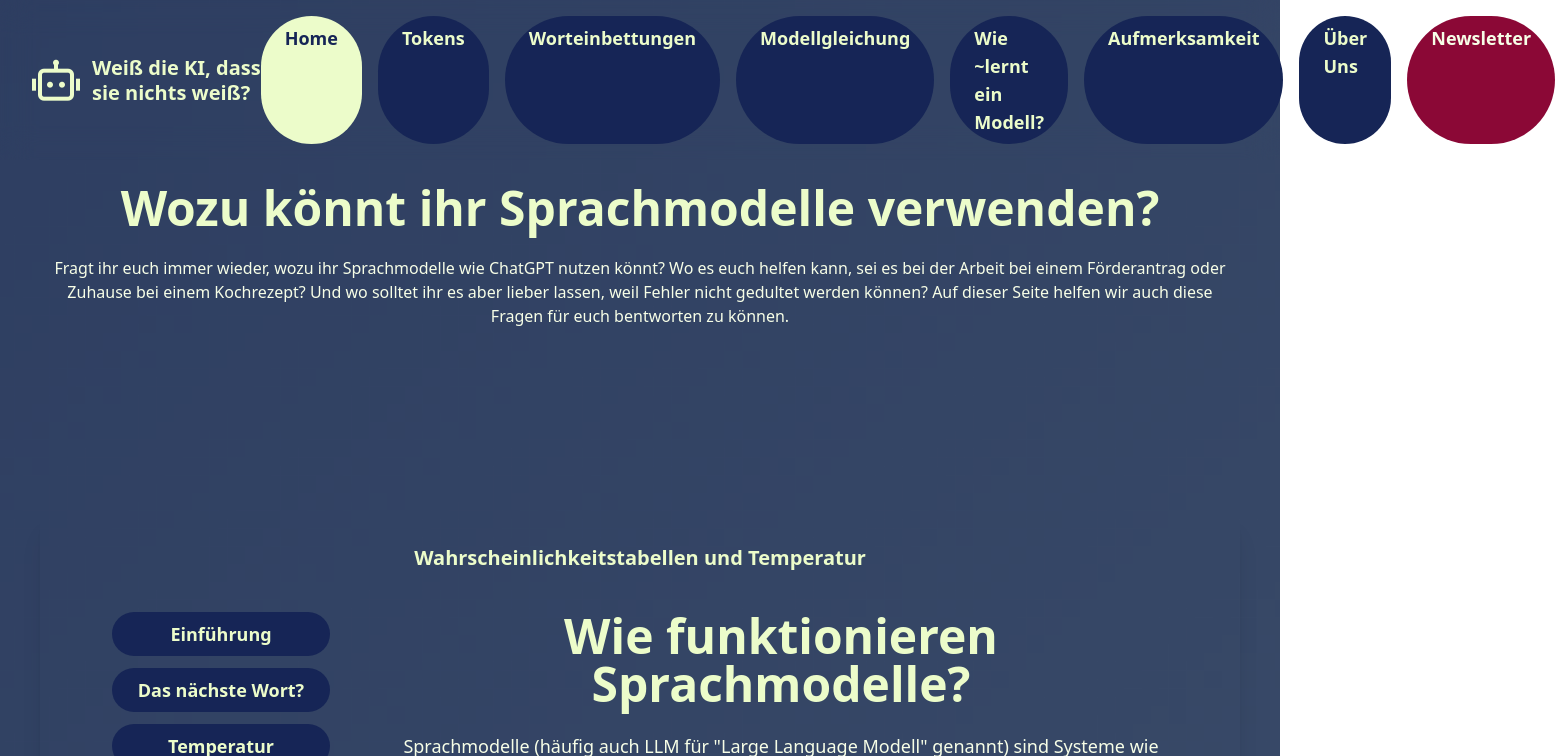
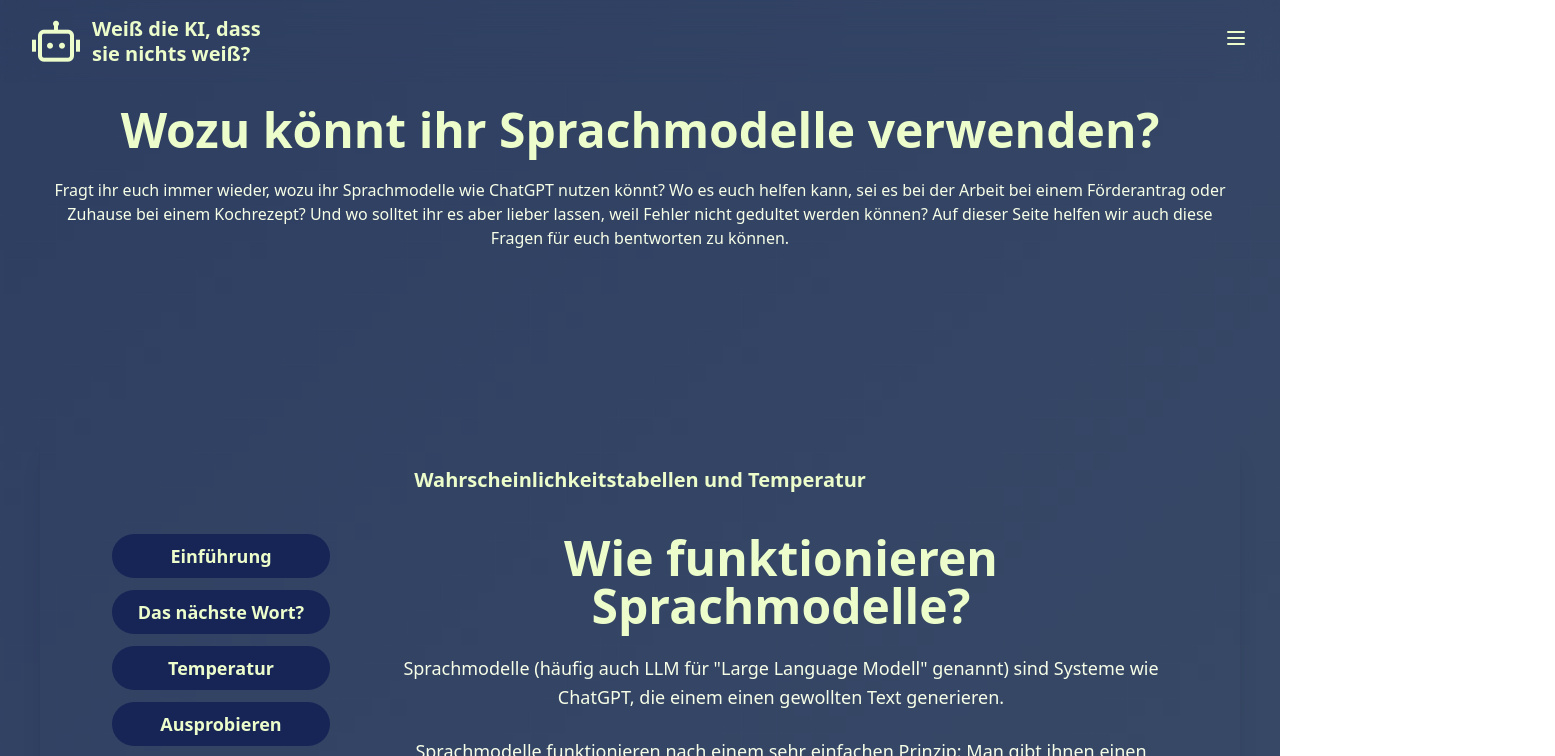
Before and after one commit to TNattermann/weiss-die-ki-dass-sie-nichts-weiss-frontend, a React (Vite) app: page / in a window 1280 px wide. Shown: the top 756 px of the page, 1555 px wide, since content can reach past the window. Built offline with nearby package versions, Linux system fonts and the light colour scheme.

Commit message:
moved navbar to dropdown

```diff
--- a/src/components/Navbar.tsx
+++ b/src/components/Navbar.tsx
@@ -1,6 +1,6 @@
-import { useState } from "react";
-import { NavLink } from "react-router-dom";
-import { Menu, X } from "lucide-react";
+import {useState} from "react";
+import {NavLink} from "react-router-dom";
+import {Menu, X} from "lucide-react";
 
 interface NavItem {
     to: string;
@@ -8,13 +8,15 @@ interface NavItem {
 }
 
 const navItems: NavItem[] = [
-    { to: '/', label: 'Home' },
-    { to: '/tokeninfo', label: 'Tokens' },
-    { to: '/wordembeddings', label: 'Worteinbettungen' },
-    { to: "/modellgleichung", label: "Modellgleichung" },
-    { to: '/networkLearning', label: 'Wie ~lernt ein Modell?' },
-    { to: '/attention', label: 'Aufmerksamkeit' },
-    { to: '/aboutus', label: 'Über Uns' }
+    {to: '/', label: 'Startseite'},
+    {to: '/TODO', label: 'Was passiert, wenn ich ChatGPT benutze?'},
+    {to: '/tokeninfo', label: 'Weiß ChatGPT, was eine Brombeere ist?'},
+    {to: '/wordembeddings', label: 'Wieso sind die Texte von ChatGPT so gut?'},
+    {to: "/modellgleichung", label: "Wie funktioniert das mit diesem Neuronalen Netzwerk?"},
+    {to: '/networkLearning', label: 'Wie wurde ChatGPT gebaut?'},
+    {to: '/attention', label: 'Versteht ChatGPT mich?'},
+    {to: '/TODO2', label: 'Buch Download'},
+    {to: '/aboutus', label: 'Über Uns'}
 ];
 
 function Navbar() {
@@ -25,61 +27,34 @@ function Navbar() {
             <div className="flex items-center justify-between w-full px-4 sm:px-6 lg:px-8">
                 <div className="flex-shrink-0">
                     <NavLink to="/" className="flex items-center space-x-3">
-            <i className="ri-robot-2-line text-5xl text-primary" />
+                        <i className="ri-robot-2-line text-5xl text-primary"/>
                         <h1 className="text-xl font-bold text-primary leading-tight">
                             Weiß die KI, dass
-              <br />
+                            <br/>
                             sie nichts weiß?
                         </h1>
                     </NavLink>
                 </div>
 
-        <div className="hidden md:flex flex-grow justify-center space-x-4">
-          {navItems.map(({ to, label }) => (
-            <NavLink
-              key={to}
-              to={to}
-              className={({ isActive }) =>
-                `bg-primary-container text-on-primary-container rounded-full px-6 py-2 text-lg font-semibold transition-all duration-300 ease-in-out hover:brightness-110 hover:shadow-lg ${
-                  isActive
-                    ? "bg-primary-container-selected text-on-primary-container-selected"
-                    : ""
-                }`
-              }
-            >
-              {label}
-            </NavLink>
-          ))}
-
-          <NavLink
-            to=""
-            className="bg-error-container text-on-error-container rounded-full px-6 py-2 text-lg font-semibold transition-all duration-300 ease-in-out hover:brightness-110 hover:shadow-lg"
-          >
-            Newsletter
-          </NavLink>
-        </div>
-
-        {/* Mobile menu button (sichtbar bei kleinen Screens) */}
-        <div className="md:hidden ml-auto">
+                <div className="ml-auto">
                     <button
                         onClick={() => setIsMenuOpen(!isMenuOpen)}
                         className="text-primary hover:text-primary-container focus:outline-none"
                     >
-            {isMenuOpen ? <X size={24} /> : <Menu size={24} />}
+                        {isMenuOpen ? <X size={24}/> : <Menu size={24}/>}
                     </button>
                 </div>
             </div>
 
-      {/* Mobile Navigation */}
             {isMenuOpen && (
-        <div className="md:hidden px-4 pt-2 pb-4 mt-4">
+                <div className="px-4 pt-2 pb-4 mt-4">
                     <div className="space-y-2">
-            {navItems.map(({ to, label }) => (
+                        {navItems.map(({to, label}) => (
                             <NavLink
                                 key={to}
                                 to={to}
                                 onClick={() => setIsMenuOpen(false)}
-                className={({ isActive }) =>
+                                className={({isActive}) =>
                                     `block text-center px-3 py-3 rounded-lg text-base font-semibold transition-colors duration-200 ${
                                         isActive
                                             ? "bg-primary-container-selected text-on-primary-container-selected"
```
Lines whose indentation alone changed are shown as unchanged.
